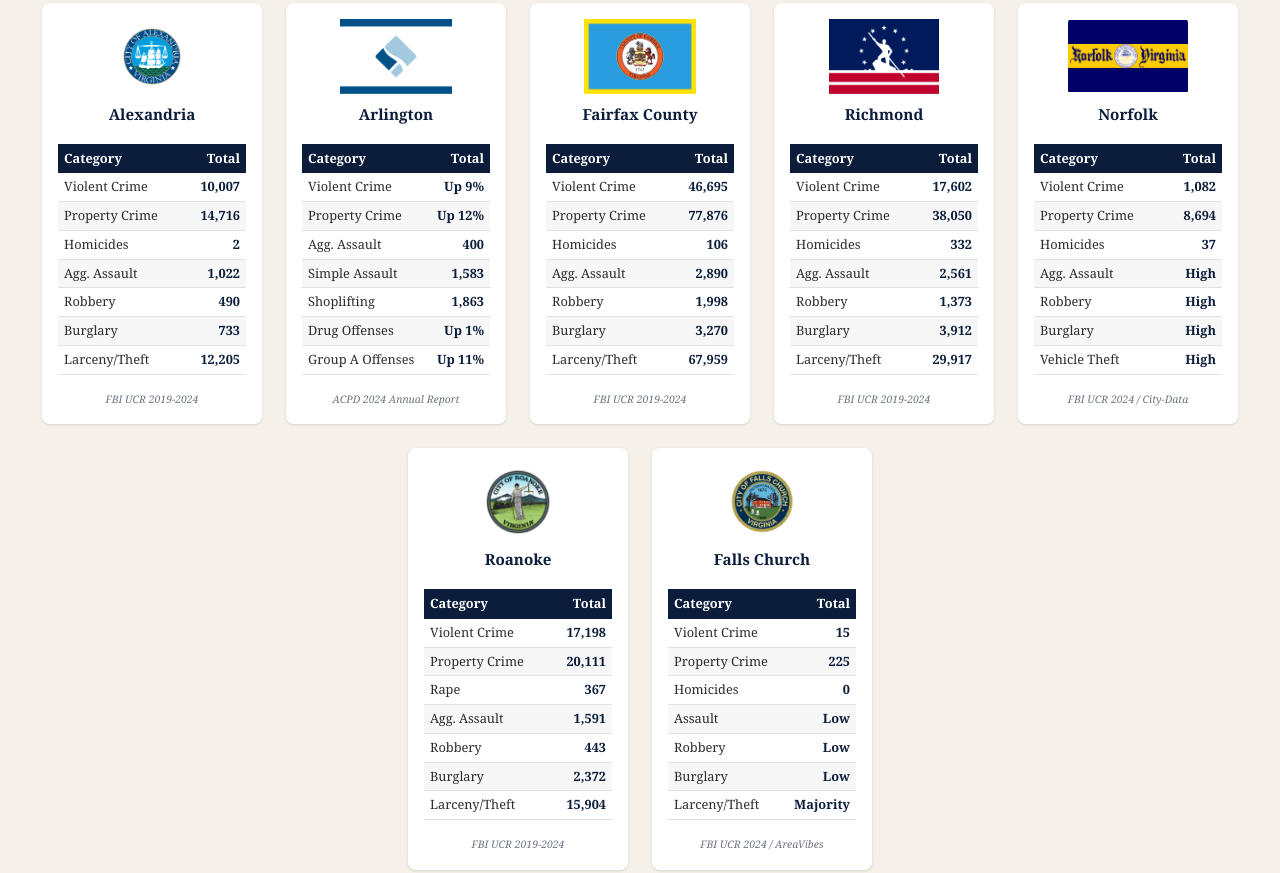
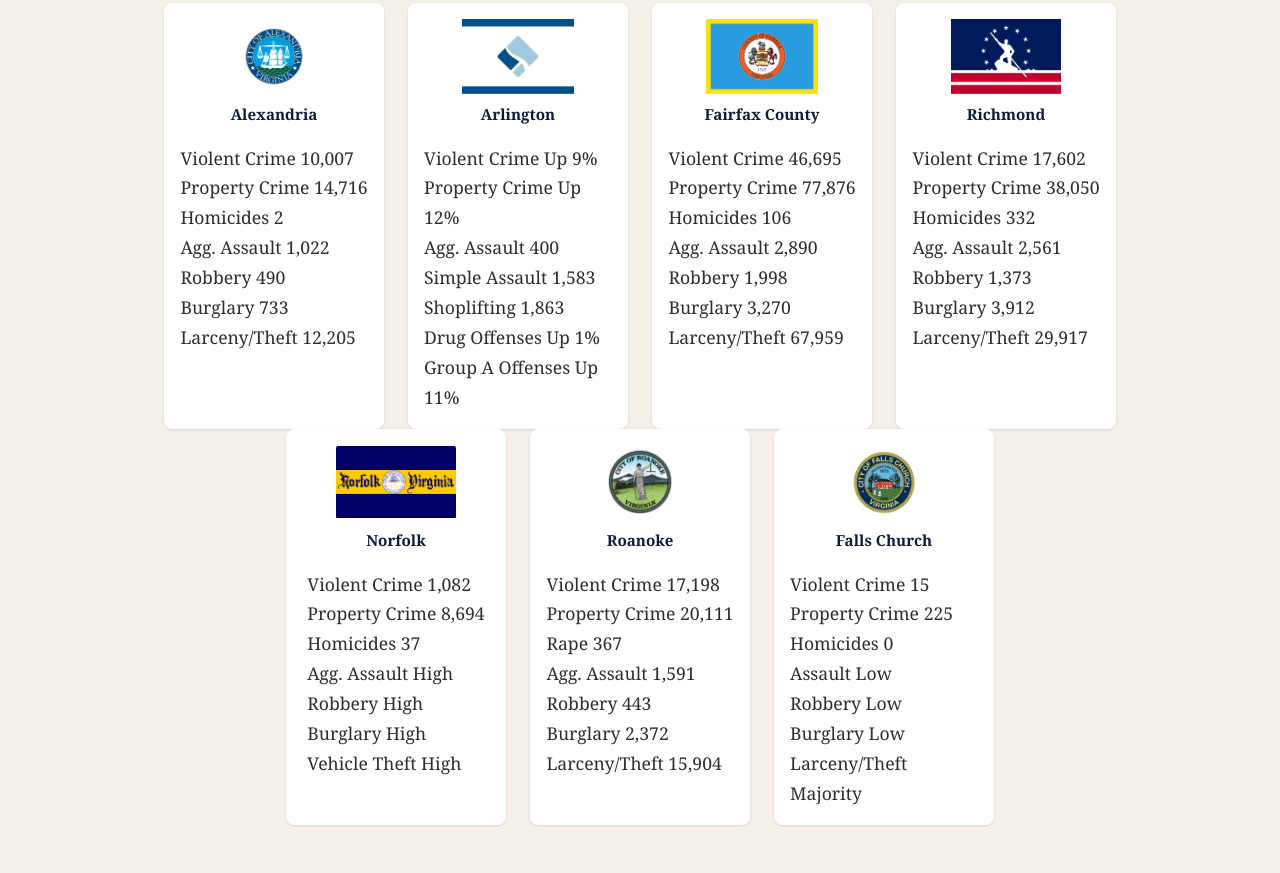
Before and after one commit to NosaraBlu/DA409_project_files, a plain HTML site: page index.html in a window 1280 px wide. Shown: the part 1214-2087 px from the top of the page. Drawn offline with Linux system fonts and the light colour scheme.

Commit message:
Replace crime tables with lists in index.html

```diff
--- a/index.html
+++ b/index.html
@@ -1,7 +1,7 @@
 <!DOCTYPE html>
 <html lang="en">
 <head>
-    <meta charset="UTF-8">
+     <meta charset="UTF-8">
     <meta name="viewport" content="width=device-width, initial-scale=1.0">
     <title>VA Watchdogs — Virginia Crime Data Transparency</title>
     <link rel="stylesheet" href="styles.css">
@@ -72,177 +72,120 @@
                 <!-- FLAG ROW: Featured Jurisdictions with Data Tables -->
                 <div class="flag-row">
                     <h3 class="flag-row-title">Featured Jurisdictions</h3>
+
+                    <!-- ROW 1: 4 cards -->
                     <div class="flag-grid">
 
                         <!-- ALEXANDRIA -->
                         <figure class="flag-card">
                             <img src="images/alexandria-flag.png" alt="City of Alexandria flag" class="flag-img">
                             <figcaption class="flag-label">Alexandria</figcaption>
-                            <table class="crime-table">
-                                <thead>
-                                    <tr>
-                                        <th>Category</th>
-                                        <th>Total</th>
-                                    </tr>
-                                </thead>
-                                <tbody>
-                                    <tr><td>Violent Crime</td><td>10,007</td></tr>
-                                    <tr><td>Property Crime</td><td>14,716</td></tr>
-                                    <tr><td>Homicides</td><td>2</td></tr>
-                                    <tr><td>Agg. Assault</td><td>1,022</td></tr>
-                                    <tr><td>Robbery</td><td>490</td></tr>
-                                    <tr><td>Burglary</td><td>733</td></tr>
-                                    <tr><td>Larceny/Theft</td><td>12,205</td></tr>
-                                </tbody>
-                            </table>
-                            <p class="crime-source">FBI UCR 2019-2024</p>
+                            <ul class="crime-list">
+                                <li><span class="crime-cat">Violent Crime</span> <span class="val-high">10,007</span></li>
+                                <li><span class="crime-cat">Property Crime</span> <span class="val-high">14,716</span></li>
+                                <li><span class="crime-cat">Homicides</span> <span class="val-low">2</span></li>
+                                <li><span class="crime-cat">Agg. Assault</span> <span class="val-mid">1,022</span></li>
+                                <li><span class="crime-cat">Robbery</span> <span class="val-mid">490</span></li>
+                                <li><span class="crime-cat">Burglary</span> <span class="val-low">733</span></li>
+                                <li><span class="crime-cat">Larceny/Theft</span> <span class="val-mid">12,205</span></li>
+                            </ul>
                         </figure>
 
                         <!-- ARLINGTON -->
                         <figure class="flag-card">
                             <img src="images/arlington-flag.png" alt="Arlington County flag" class="flag-img">
                             <figcaption class="flag-label">Arlington</figcaption>
-                            <table class="crime-table">
-                                <thead>
-                                    <tr>
-                                        <th>Category</th>
-                                        <th>Total</th>
-                                    </tr>
-                                </thead>
-                                <tbody>
-                                    <tr><td>Violent Crime</td><td>Up 9%</td></tr>
-                                    <tr><td>Property Crime</td><td>Up 12%</td></tr>
-                                    <tr><td>Agg. Assault</td><td>400</td></tr>
-                                    <tr><td>Simple Assault</td><td>1,583</td></tr>
-                                    <tr><td>Shoplifting</td><td>1,863</td></tr>
-                                    <tr><td>Drug Offenses</td><td>Up 1%</td></tr>
-                                    <tr><td>Group A Offenses</td><td>Up 11%</td></tr>
-                                </tbody>
-                            </table>
-                            <p class="crime-source">ACPD 2024 Annual Report</p>
+                            <ul class="crime-list">
+                                <li><span class="crime-cat">Violent Crime</span> <span class="val-high">Up 9%</span></li>
+                                <li><span class="crime-cat">Property Crime</span> <span class="val-high">Up 12%</span></li>
+                                <li><span class="crime-cat">Agg. Assault</span> <span class="val-high">400</span></li>
+                                <li><span class="crime-cat">Simple Assault</span> <span class="val-high">1,583</span></li>
+                                <li><span class="crime-cat">Shoplifting</span> <span class="val-high">1,863</span></li>
+                                <li><span class="crime-cat">Drug Offenses</span> <span class="val-high">Up 1%</span></li>
+                                <li><span class="crime-cat">Group A Offenses</span> <span class="val-high">Up 11%</span></li>
+                            </ul>
                         </figure>
 
                         <!-- FAIRFAX -->
                         <figure class="flag-card">
                             <img src="images/fairfax-flag.png" alt="Fairfax County flag" class="flag-img">
                             <figcaption class="flag-label">Fairfax County</figcaption>
-                            <table class="crime-table">
-                                <thead>
-                                    <tr>
-                                        <th>Category</th>
-                                        <th>Total</th>
-                                    </tr>
-                                </thead>
-                                <tbody>
-                                    <tr><td>Violent Crime</td><td>46,695</td></tr>
-                                    <tr><td>Property Crime</td><td>77,876</td></tr>
-                                    <tr><td>Homicides</td><td>106</td></tr>
-                                    <tr><td>Agg. Assault</td><td>2,890</td></tr>
-                                    <tr><td>Robbery</td><td>1,998</td></tr>
-                                    <tr><td>Burglary</td><td>3,270</td></tr>
-                                    <tr><td>Larceny/Theft</td><td>67,959</td></tr>
-                                </tbody>
-                            </table>
-                            <p class="crime-source">FBI UCR 2019-2024</p>
+                            <ul class="crime-list">
+                                <li><span class="crime-cat">Violent Crime</span> <span class="val-low">46,695</span></li>
+                                <li><span class="crime-cat">Property Crime</span> <span class="val-low">77,876</span></li>
+                                <li><span class="crime-cat">Homicides</span> <span class="val-low">106</span></li>
+                                <li><span class="crime-cat">Agg. Assault</span> <span class="val-low">2,890</span></li>
+                                <li><span class="crime-cat">Robbery</span> <span class="val-low">1,998</span></li>
+                                <li><span class="crime-cat">Burglary</span> <span class="val-low">3,270</span></li>
+                                <li><span class="crime-cat">Larceny/Theft</span> <span class="val-low">67,959</span></li>
+                            </ul>
                         </figure>
 
                         <!-- RICHMOND -->
                         <figure class="flag-card">
                             <img src="images/richmond-flag.png" alt="City of Richmond flag" class="flag-img">
                             <figcaption class="flag-label">Richmond</figcaption>
-                            <table class="crime-table">
-                                <thead>
-                                    <tr>
-                                        <th>Category</th>
-                                        <th>Total</th>
-                                    </tr>
-                                </thead>
-                                <tbody>
-                                    <tr><td>Violent Crime</td><td>17,602</td></tr>
-                                    <tr><td>Property Crime</td><td>38,050</td></tr>
-                                    <tr><td>Homicides</td><td>332</td></tr>
-                                    <tr><td>Agg. Assault</td><td>2,561</td></tr>
-                                    <tr><td>Robbery</td><td>1,373</td></tr>
-                                    <tr><td>Burglary</td><td>3,912</td></tr>
-                                    <tr><td>Larceny/Theft</td><td>29,917</td></tr>
-                                </tbody>
-                            </table>
-                            <p class="crime-source">FBI UCR 2019-2024</p>
+                            <ul class="crime-list">
+                                <li><span class="crime-cat">Violent Crime</span> <span class="val-high">17,602</span></li>
+                                <li><span class="crime-cat">Property Crime</span> <span class="val-high">38,050</span></li>
+                                <li><span class="crime-cat">Homicides</span> <span class="val-high">332</span></li>
+                                <li><span class="crime-cat">Agg. Assault</span> <span class="val-mid">2,561</span></li>
+                                <li><span class="crime-cat">Robbery</span> <span class="val-high">1,373</span></li>
+                                <li><span class="crime-cat">Burglary</span> <span class="val-high">3,912</span></li>
+                                <li><span class="crime-cat">Larceny/Theft</span> <span class="val-high">29,917</span></li>
+                            </ul>
                         </figure>
+                    </div>
+
+                    <!-- ROW 2: 3 cards -->
+                    <div class="flag-grid flag-grid-bottom">
 
                         <!-- NORFOLK -->
                         <figure class="flag-card">
                             <img src="images/norfolk-flag.png" alt="City of Norfolk flag" class="flag-img">
                             <figcaption class="flag-label">Norfolk</figcaption>
-                            <table class="crime-table">
-                                <thead>
-                                    <tr>
-                                        <th>Category</th>
-                                        <th>Total</th>
-                                    </tr>
-                                </thead>
-                                <tbody>
-                                    <tr><td>Violent Crime</td><td>1,082</td></tr>
-                                    <tr><td>Property Crime</td><td>8,694</td></tr>
-                                    <tr><td>Homicides</td><td>37</td></tr>
-                                    <tr><td>Agg. Assault</td><td>High</td></tr>
-                                    <tr><td>Robbery</td><td>High</td></tr>
-                                    <tr><td>Burglary</td><td>High</td></tr>
-                                    <tr><td>Vehicle Theft</td><td>High</td></tr>
-                                </tbody>
-                            </table>
-                            <p class="crime-source">FBI UCR 2024 / City-Data</p>
+                            <ul class="crime-list">
+                                <li><span class="crime-cat">Violent Crime</span> <span class="val-high">1,082</span></li>
+                                <li><span class="crime-cat">Property Crime</span> <span class="val-high">8,694</span></li>
+                                <li><span class="crime-cat">Homicides</span> <span class="val-high">37</span></li>
+                                <li><span class="crime-cat">Agg. Assault</span> <span class="val-high">High</span></li>
+                                <li><span class="crime-cat">Robbery</span> <span class="val-high">High</span></li>
+                                <li><span class="crime-cat">Burglary</span> <span class="val-high">High</span></li>
+                                <li><span class="crime-cat">Vehicle Theft</span> <span class="val-high">High</span></li>
+                            </ul>
                         </figure>
 
                         <!-- ROANOKE -->
                         <figure class="flag-card">
                             <img src="images/roanoke-flag.png" alt="City of Roanoke flag" class="flag-img">
                             <figcaption class="flag-label">Roanoke</figcaption>
-                            <table class="crime-table">
-                                <thead>
-                                    <tr>
-                                        <th>Category</th>
-                                        <th>Total</th>
-                                    </tr>
-                                </thead>
-                                <tbody>
-                                    <tr><td>Violent Crime</td><td>17,198</td></tr>
-                                    <tr><td>Property Crime</td><td>20,111</td></tr>
-                                    <tr><td>Rape</td><td>367</td></tr>
-                                    <tr><td>Agg. Assault</td><td>1,591</td></tr>
-                                    <tr><td>Robbery</td><td>443</td></tr>
-                                    <tr><td>Burglary</td><td>2,372</td></tr>
-                                    <tr><td>Larceny/Theft</td><td>15,904</td></tr>
-                                </tbody>
-                            </table>
-                            <p class="crime-source">FBI UCR 2019-2024</p>
+                            <ul class="crime-list">
+                                <li><span class="crime-cat">Violent Crime</span> <span class="val-high">17,198</span></li>
+                                <li><span class="crime-cat">Property Crime</span> <span class="val-high">20,111</span></li>
+                                <li><span class="crime-cat">Rape</span> <span class="val-high">367</span></li>
+                                <li><span class="crime-cat">Agg. Assault</span> <span class="val-high">1,591</span></li>
+                                <li><span class="crime-cat">Robbery</span> <span class="val-mid">443</span></li>
+                                <li><span class="crime-cat">Burglary</span> <span class="val-high">2,372</span></li>
+                                <li><span class="crime-cat">Larceny/Theft</span> <span class="val-high">15,904</span></li>
+                            </ul>
                         </figure>
 
                         <!-- FALLS CHURCH -->
                         <figure class="flag-card">
                             <img src="images/fallschurch-flag.png" alt="City of Falls Church flag" class="flag-img">
                             <figcaption class="flag-label">Falls Church</figcaption>
-                            <table class="crime-table">
-                                <thead>
-                                    <tr>
-                                        <th>Category</th>
-                                        <th>Total</th>
-                                    </tr>
-                                </thead>
-                                <tbody>
-                                    <tr><td>Violent Crime</td><td>15</td></tr>
-                                    <tr><td>Property Crime</td><td>225</td></tr>
-                                    <tr><td>Homicides</td><td>0</td></tr>
-                                    <tr><td>Assault</td><td>Low</td></tr>
-                                    <tr><td>Robbery</td><td>Low</td></tr>
-                                    <tr><td>Burglary</td><td>Low</td></tr>
-                                    <tr><td>Larceny/Theft</td><td>Majority</td></tr>
-                                </tbody>
-                            </table>
-                            <p class="crime-source">FBI UCR 2024 / AreaVibes</p>
+                            <ul class="crime-list">
+                                <li><span class="crime-cat">Violent Crime</span> <span class="val-low">15</span></li>
+                                <li><span class="crime-cat">Property Crime</span> <span class="val-low">225</span></li>
+                                <li><span class="crime-cat">Homicides</span> <span class="val-low">0</span></li>
+                                <li><span class="crime-cat">Assault</span> <span class="val-low">Low</span></li>
+                                <li><span class="crime-cat">Robbery</span> <span class="val-low">Low</span></li>
+                                <li><span class="crime-cat">Burglary</span> <span class="val-low">Low</span></li>
+                                <li><span class="crime-cat">Larceny/Theft</span> <span class="val-low">Majority</span></li>
+                            </ul>
                         </figure>
+                    </div>
 
-                    </div>
                 </div>
             </section>
 
```
